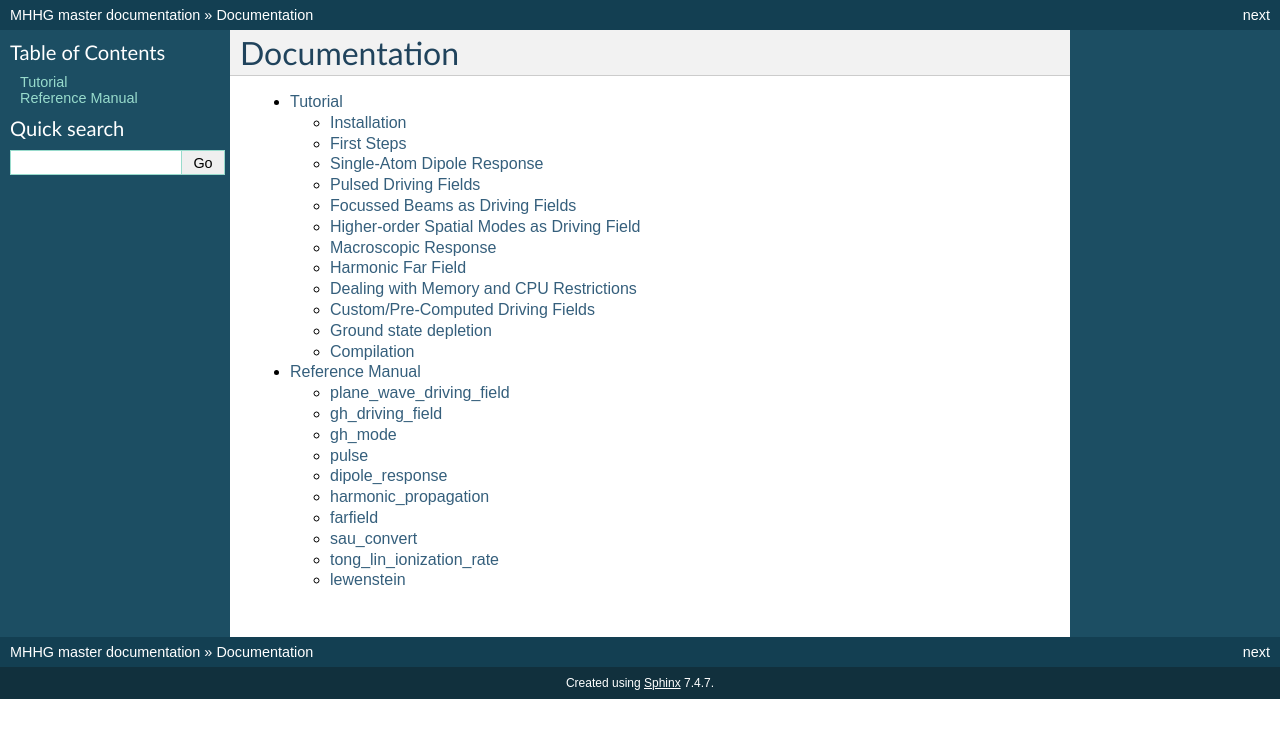
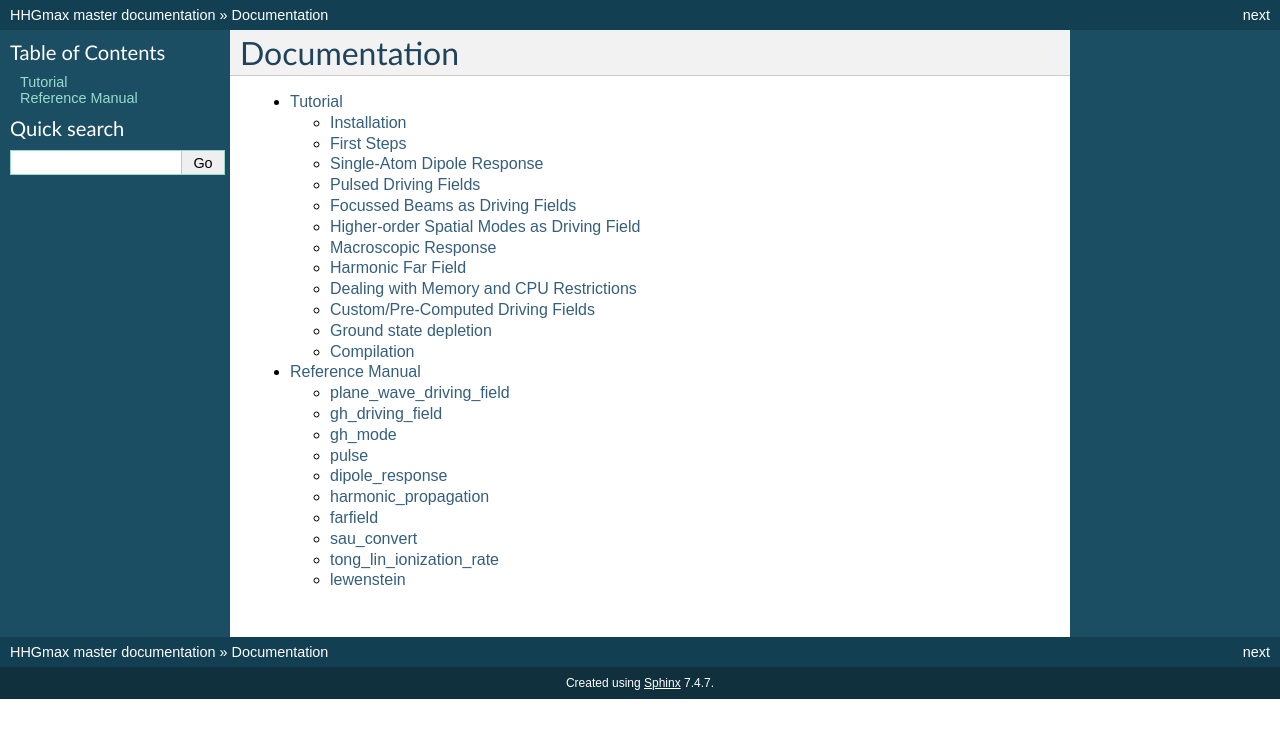
Before and after one commit to Leberwurscht/HHGmax, a Sphinx documentation site: the page built from doc/source/index.rst, in a window 1280 px wide. Shown: the top 738 px of the page. Built offline with Sphinx 7.4.7, drawn with Linux system fonts in a browser that asks for light colours; formulas are drawn with MathJax 3.

Commit message:
update project name

```diff
--- a/doc/source/conf.py
+++ b/doc/source/conf.py
@@ -1,6 +1,6 @@
 # -*- coding: utf-8 -*-
 #
-# MHHG documentation build configuration file, created by
+# HHGmax documentation build configuration file, created by
 # sphinx-quickstart on Mon Nov  4 19:44:04 2013.
 #
 # This file is execfile()d with the current directory set to its containing dir.
@@ -42,8 +42,8 @@ source_suffix = '.rst'
 master_doc = 'index'
 
 # General information about the project.
-project = u'MHHG'
-copyright = u'2013, Maximilian Högner'
+project = u'HHGmax'
+copyright = u'2013-2015, Maximilian Högner, LMU München'
 
 # The version info for the project you're documenting, acts as replacement for
 # |version| and |release|, also used in various other places throughout the
@@ -168,7 +168,7 @@ html_show_copyright = False
 #html_file_suffix = None
 
 # Output file base name for HTML help builder.
-htmlhelp_basename = 'MHHGdoc'
+htmlhelp_basename = 'HHGmaxdoc'
 
 
 # -- Options for LaTeX output --------------------------------------------------
@@ -187,7 +187,7 @@ latex_elements = {
 # Grouping the document tree into LaTeX files. List of tuples
 # (source start file, target name, title, author, documentclass [howto/manual]).
 latex_documents = [
-  ('index', 'MHHG.tex', u'MHHG Documentation',
+  ('index', 'HHGmax.tex', u'HHGmax Documentation',
    u'Maximilian Högner', 'manual'),
 ]
 
@@ -217,7 +217,7 @@ latex_documents = [
 # One entry per manual page. List of tuples
 # (source start file, name, description, authors, manual section).
 man_pages = [
-    ('index', 'mhhg', u'MHHG Documentation',
+    ('index', 'hhgmax', u'HHGmax Documentation',
      [u'Maximilian Högner'], 1)
 ]
 
@@ -231,8 +231,8 @@ man_pages = [
 # (source start file, target name, title, author,
 #  dir menu entry, description, category)
 texinfo_documents = [
-  ('index', 'MHHG', u'MHHG Documentation',
-   u'Maximilian Högner', 'MHHG', 'One line description of project.',
+  ('index', 'HHGmax', u'HHGmax Documentation',
+   u'Maximilian Högner', 'HHGmax', 'One line description of project.',
    'Miscellaneous'),
 ]
 
--- a/doc/source/index.rst
+++ b/doc/source/index.rst
@@ -1,4 +1,4 @@
-.. MHHG documentation master file, created by
+.. HHGmax documentation master file, created by
    sphinx-quickstart on Mon Nov  4 19:44:04 2013.
    You can adapt this file completely to your liking, but it should at least
    contain the root `toctree` directive.
```
Also changed, not shown: 2 other files.
